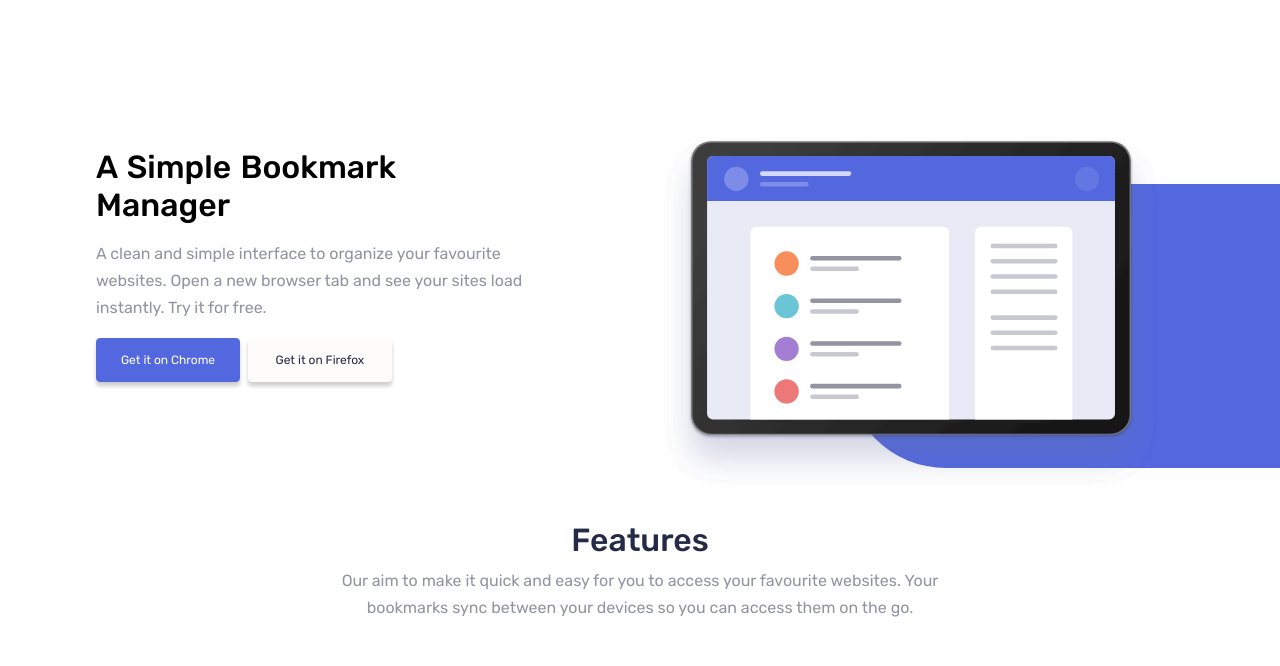
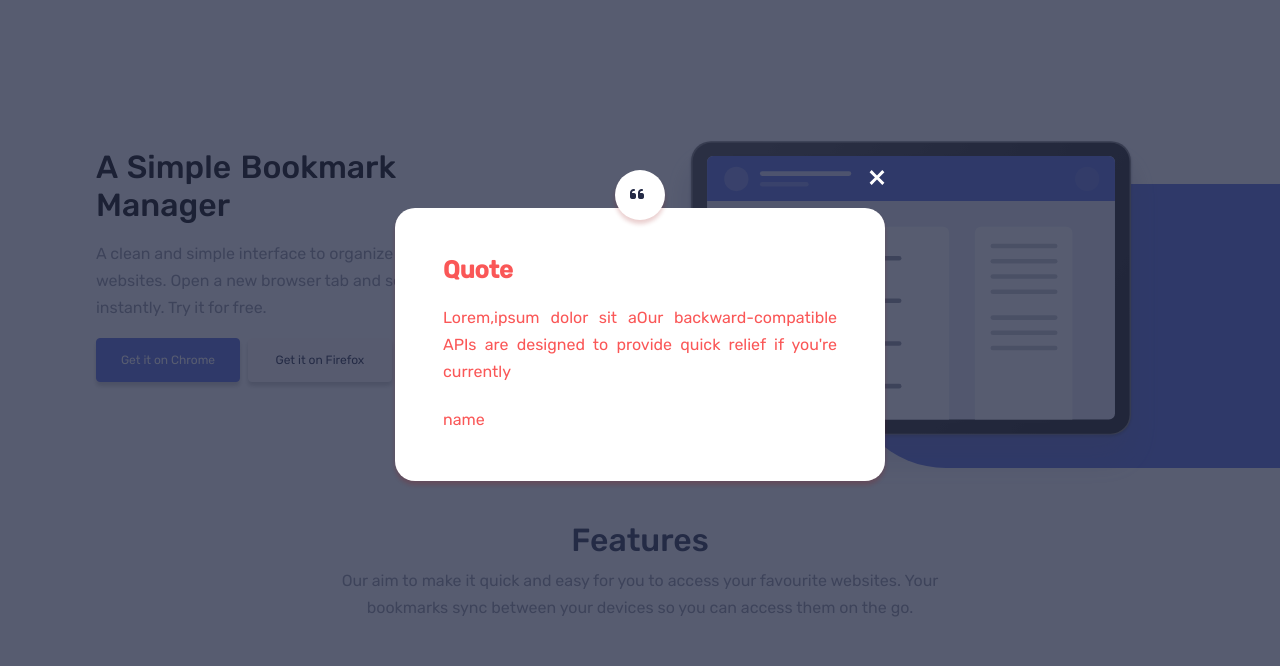
Before and after one commit to A-amon/Bookmark, a plain HTML site: page index.html in a window 1280 px wide. Shown: the part 85-751 px from the top of the page. Drawn offline with nearby package versions, Linux system fonts and the light colour scheme; no server answers.

Commit message:
popup update

```diff
--- a/index.html
+++ b/index.html
@@ -6,9 +6,14 @@
     <meta http-equiv="X-UA-Compatible" content="IE=edge">
     <meta name="viewport" content="width=device-width, initial-scale=1.0">
     <meta property="og:title" content="Bookmark">
+
     <meta property="og:description" content="Bookmark site">
+    <script src="https://kit.fontawesome.com/e7403e46d7.js" crossorigin="anonymous"></script>
+
     <link rel="shortcut icon" href="./assets/icons/favicon-32x32.png" type="image/png">
+    <script src="https://unpkg.com/axios/dist/axios.min.js"></script>
     <link rel="stylesheet" href="./styles/styles.css">
+
     <title>Bookmark</title>
 </head>
 
@@ -44,13 +49,11 @@
             </div>
         </nav>
 
+    </header>
+    <main>
 
-    </header>
-
-    <main>
         <!--hero-section-->
         <section class="hero">
-
             <div class="hero-main">
                 <img class="hero-main__img" src="./assets/images/illustration-hero.svg" alt="">
             </div>
@@ -61,13 +64,27 @@
                     Open a new browser tab and see your sites load instantly.
                     Try it for free.</p>
 
-
-
                 <div class="hero__btn-container">
                     <button class="hero__btn">Get it on Chrome</button>
                     <button class="hero__btn hero__btn--white"> Get it on Firefox</button>
                 </div>
             </div>
+            <!--pop-up-->
+            <div class="popup mode">
+                <div class="popup__img">
+                    <button class="popup-close"><img src="./assets/icons/icon-close.svg" alt=""></button>
+                    <div class="popup__quote"><i class="fas fa-quote-left"></i></div>
+                </div>
+                <div class="quote-body">
+                    <h1 class="quote-body__title">Quote</h1>
+                    <p class="quote-body__text"> Lorem,ipsum dolor sit aOur backward-compatible APIs are designed to
+                        provide quick relief if
+                        you're
+                        currently
+                    <p class="quote-body__author">name</p>
+                </div>
+            </div>
+            <div class="overlay"></div>
         </section>
         <section class="features">
             <div class="container">
@@ -214,7 +231,8 @@
         </section>
         <!-- faq section -->
         <h2 class="faq-header">Frequently Asked Questions</h2>
-        <p class="faq-p">Here are some of our FAQs. If you have any other questions you'd like answered please feel free
+        <p class="faq-p">Here are some of our FAQs. If you have any other questions you'd like answered please feel
+            free
             to email us.
         </p>
 
@@ -224,7 +242,8 @@
                 <div class="details-content">
                     <p>Possimus fugiat suscipit temporibus adipisci natus dolorem pariatur asperiores tenetur
                         cupiditate,
-                        iure exercitationem libero reprehenderit blanditiis nostrum repudiandae aspernatur voluptates
+                        iure exercitationem libero reprehenderit blanditiis nostrum repudiandae aspernatur
+                        voluptates
                         magni
                         quasi nemo obcaecati voluptate ratione, officia porro. Molestias, corrupti.</p>
                 </div>
@@ -236,7 +255,8 @@
                 <div class="details-content">
                     <p>Possimus fugiat suscipit temporibus adipisci natus dolorem pariatur asperiores tenetur
                         cupiditate,
-                        iure exercitationem libero reprehenderit blanditiis nostrum repudiandae aspernatur voluptates
+                        iure exercitationem libero reprehenderit blanditiis nostrum repudiandae aspernatur
+                        voluptates
                         magni
                         quasi nemo obcaecati voluptate ratione, officia porro. Molestias, corrupti.</p>
                 </div>
@@ -247,7 +267,8 @@
                 <summary>Is there a mobile app?</summary>
                 <div class="details-content">
                     <p>Pariatur impedit in, a dolore culpa cumque quod magni, eligendi sunt, sequi rem nesciunt?
-                        Explicabo quaerat fugiat reiciendis, rem delectus labore ea alias, vel et dolorem velit? Alias,
+                        Explicabo quaerat fugiat reiciendis, rem delectus labore ea alias, vel et dolorem velit?
+                        Alias,
                         quisquam culpa!</p>
                 </div>
             </details>
@@ -260,7 +281,8 @@
                 <summary>What about other Chromium browsers?</summary>
                 <div class="details-content">
                     <p>Nostrum vero repudiandae natus praesentium aut vitae amet illo minima? Facilis cupiditate
-                        doloremque deserunt? Provident, animi. Labore voluptatum provident eius nostrum quam est nisi
+                        doloremque deserunt? Provident, animi. Labore voluptatum provident eius nostrum quam est
+                        nisi
                         cumque repudiandae, id dolor, sequi inventore.</p>
                 </div>
             </details>
@@ -335,11 +357,13 @@
                 </li>
             </ul>
         </div>
+
     </footer>
 
     <script src="https://cdnjs.cloudflare.com/ajax/libs/gsap/3.7.0/gsap.min.js"></script>
     <script src="https://cdnjs.cloudflare.com/ajax/libs/gsap/3.7.1/ScrollTrigger.min.js"></script>
     <script src="./index.js"></script>
+
 </body>
 
 </html>
--- a/index.js
+++ b/index.js
@@ -1,3 +1,6 @@
+
+
+
 var currentWidth
 var staggerAnim
 
@@ -185,45 +188,82 @@ for (let tab of tabs) {
     tab.addEventListener('click', handleTabClick)
 }
 
-
-const bars = document.querySelector(".navbar-toggle__bars")
-const dropDown = document.querySelector(".dropdown")
-const cross = document.querySelector(".navbar-toggle__cross")
-const color = document.querySelector(".color-change")
-const navbar = document.querySelector(".navbar")
-const logo = document.querySelector(".header__logo")
-const header = document.querySelector(".header")
-const navbartoggle = document.querySelector('.navbar-toggle')
 /*
 * Show/ hide nav dropdown
-*
-*
-*
 * Handle hamburger button click event
 */
+
+const dropDown = document.querySelector(".dropdown");
+const header = document.querySelector(".header");
+const navbartoggle = document.querySelector('.navbar-toggle');
+const popup = document.querySelector(".popup")
+
 navbartoggle.addEventListener("click", function () {
-    dropDown.classList.toggle("change")
-    navbartoggle.classList.toggle("navbar-show")
-    navbartoggle.classList.toggle("navbar-toggle__cross")
-    header.classList.toggle("color-change")
-    logo.classList.toggle("header__logo-change--color")
+    dropDown.classList.toggle("change");
+    navbartoggle.classList.toggle("navbar-show");
+    navbartoggle.classList.toggle("navbar-toggle__cross");
+    header.classList.toggle("color-change",);
 
 })
 
-/*
-* Handle close button click event
-*/
-// cross.addEventListener("click", function () {
-//     dropDown.classList.toggle("change")
-//     navbartoggle.classList.remove("navbar-show")
-//     navbartoggle.classList.add("navbar-show")
-//     bars.classList.remove("color-change")
-//     header.classList.remove("color-change")
-//     logo.classList.remove("header__logo-change--color")
+
+/*handling pop-up*/
+window.addEventListener("load", function () {
+    this.setTimeout(function open(event) {
+        popup.classList.toggle("popup-add");
+
+        toggleScroll()
+    }, 1000)
+});
+
+/**
+ * Enable/Disable scroll on body
+ */
+const toggleScroll = () => {
+    document.body.classList.toggle('hide-scroll')
+}
+
+let close = document.querySelector(".popup-close");
+close.addEventListener("click", function () {
+    document.querySelector(".popup").remove(".popup-add")
+    close.classList.toggle("popup-close")
+    document.querySelector(".overlay").remove(".active")
+
+    toggleScroll()
+});
+
+//enabling and disabling scroll//
+//enabling and disabling scroll//
+// const body = document.querySelector("body")
+// // const mode = document.querySelector(".mode");
+// const overlay = document.querySelector(".overlay")
+// document.body.addEventListener('scroll', function (e) {
+//     console.log(overlay);
+
+//     overlay.classList.toggle("stop-scrolling");
+//     if (!overlay.classList.contains("stop-scrolling")) {
+//         document.body.style.overflow = "hidden"
+//     } else {
+//         document.body.style.overflow = "auto";
+//     }
+// });
 
 
-// })
 
+function displayQuote(response) {
+
+    let quote = document.querySelector(".quote-body__text")
+    let author = document.querySelector(".quote-body__author")
+    console.log(response);
+    quote.textContent = response.data.data[0].quoteText
+    author.textContent = response.data.data[0].quoteAuthor
+    // author.innerHTML = `<script>alert('hello');</script>`
+    // quote.textContent = `<script>alert('hello');</script>`
+
+}
+
+let apiUrl = " https://quote-garden.herokuapp.com/api/v3/quotes/random";
+axios.get(apiUrl).then(displayQuote);
 
 function validation(event) {
     var form = document.getElementById("form");
@@ -232,7 +272,7 @@ function validation(event) {
     var text = document.getElementById("text");
     var pattern = /^[^ ]+@[^ ]+\.[a-z]{2,3}$/;
     var form_input = document.querySelector('.form-input')
-    if (email.match(pattern)) {
+    if (!email.match(pattern)) {
         text.innerHTML = "Whoops, make sure it's an email";
         form_input.classList.add('error');
     }
--- a/styles/styles.scss
+++ b/styles/styles.scss
@@ -384,14 +384,13 @@ footer{
   align-items: center;
   background-color:$c-white;
   padding: 0 1rem;
-
 z-index: 1;
-  &__logo{
-
+  &__logo .color-change{
+ filter: invert(100%) sepia(50%) saturate(2%) hue-rotate(18deg)
+    brightness(228%) contrast(100%);
 }
   &__logo-change--color{
-    filter: invert(100%) sepia(50%) saturate(2%) hue-rotate(18deg)
-    brightness(228%) contrast(100%);
+
     @include laptop{
       filter: none;
      }
@@ -401,6 +400,7 @@ z-index: 1;
     background-color: $c-verydarkblue;
     @include laptop{
       background-color: $c-white;
+      border-bottom: none;
     }
   }
  /*
@@ -434,16 +434,13 @@ z-index: 1;
   .navbar-toggle:not(.navbar-show) .navbar-toggle__cross{
     display: block;
   }
-  .navbar-toggle__bars {
+.navbar-toggle__bars {
     background-color: $c-white;
 
     @include laptop{
       display: none;
     }
   }
-
-
-
 .dropdown {
   display: none;
   opacity: .977;
@@ -549,18 +546,6 @@ color:$c-verydarkblue ;
 }
 }
 .change{
-  animation: slidein 1s 1 ;
-
-    @keyframes slidein {
-      from {
-        transform: translateY(100%);
-      }
-
-      to {
-        transform: translateY(0%);
-      }
-    }
-
   //100vh = full screen height
   //90px =  header height
   height: calc( 100vh - 90px);
@@ -572,6 +557,7 @@ color:$c-verydarkblue ;
   flex-direction: column;
   align-items: center;
   z-index: 1;
+  border-top: none;
 
   /*
   * Dropdown list absolute to .navbar
@@ -582,6 +568,17 @@ color:$c-verydarkblue ;
   right: 0;
   margin: auto;
   z-index: 1;
+  animation: slidein 1s 1 ;
+
+  @keyframes slidein {
+    from {
+      transform: translateY(100%);
+    }
+
+    to {
+      transform: translateY(0%);
+    }
+  }
   @include tablet{
     width: 100%;
   }
@@ -592,7 +589,7 @@ color:$c-verydarkblue ;
     margin: 0 0 0 auto;
       }
     }
-    .hero-main{
+.hero-main{
       display: flex;
       position:relative;
 
@@ -669,8 +666,6 @@ color:$c-verydarkblue ;
       padding-left:5rem;
     }
   }
-
-
 &__tittle {
   max-width: 100%;
   font-size: 32px;
@@ -777,7 +772,129 @@ color:$c-verydarkblue ;
   color: $c-verydarkblue;
 }
 }
+
+// --pop-up--//
+.popup{
+  background-color:transparent;
+  width:300px;
+  height: 350px;
+  padding: 30px 30px;
+  position: absolute;
+  transform: translate(-50%,-50%);
+  left: 50%;
+  top: 50%;
+  border-radius: 8px;
+  display: none;
+  z-index: 20;
+  // animation: slidup 1s 1 ;
+
+  // @keyframes slidup {
+  //   from {
+  //     transform: translateY(-100%);
+
+  //   }
+
+  //   to {
+  //     transform: translateY(-100%);
+  //     transform: translateX(-50%);
+
+  //   }
+  // }
+
+  @include tablet{
+    width: 350px;
+    // top:53%;
+    // left: 54%;
+    }
+  @include laptop{
+    width: 550px;
+    // top: 45%;
+    // left: 58%;
+}
+
+  &__img{
+  display: flex;
+  justify-content: center;
+}
+
+  &__quote{
+  position: absolute;
+  background-color:$c-white;
+  box-shadow: 0px 4px 4px rgba(148, 14, 14, 0.2);
+  border-radius: 50%;
+  display: block;
+  margin:  auto;
+  width: 50px;
+  height: 50px;
+}
+}
+
+.fas{
+  position: relative;
+  top: 30%;
+  right: -30%;
+  left: 30%;
+  margin: 0 auto;
+}
+.fa-quote-left{
+color:$c-verydarkblue;
+
+}
+
+.popup .popup-close{
+  display: block;
+  margin: 0 0 20px auto;
+  border: none;
+  background-color: transparent;
+}
+.quote-body{
+  padding: 3rem;
+  background-color: $c-white;
+  color:$c-softred;
+  border-radius: 20px;
+  box-shadow: 0px 4px 4px rgba(148, 14, 14, 0.2);
+
+}
+.popup .quote-body__text{
+  text-align: justify;
+  margin: 20px 0;
+  line-height: -3.2;
+}
+.popup-add{
+  display: block;
+}
+.overlay{
+  position: fixed;
+  // opacity: 0;
+  top:0%;
+  left:0;
+  right:0;
+  bottom:0;
+  background-color:$c-verydarkblue;
+  opacity: .77;
+  pointer-events: none;
+  z-index: 10;
+  height: 100%;
+  pointer-events:all;
+
+
+}
+.overlay.active{
+  opacity: 0;
+  pointer-events:none;
+
+}
+
+.hide-scroll{
+  overflow:hidden;
+}
+// .stop-scrolling {
+//   height: 100%;
+//   overflow: hidden;
+//   position: fixed;
+// }
 /* FAQs section */
+
 .faq-header {
   text-align: center;
   margin-top: 3rem;
```
Also changed, not shown: styles/styles.css, 1 other file.
